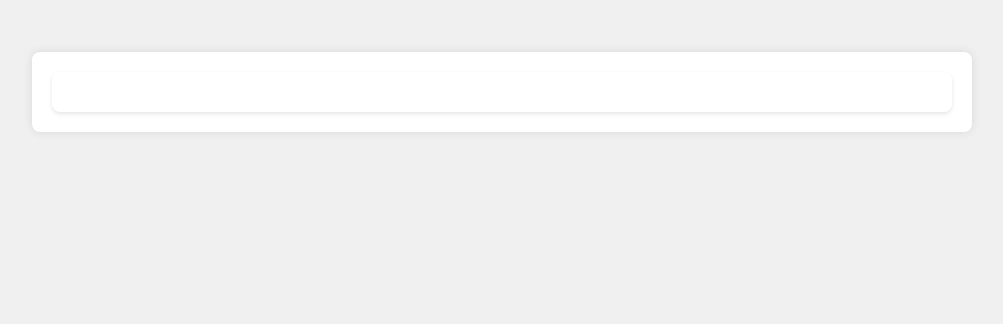
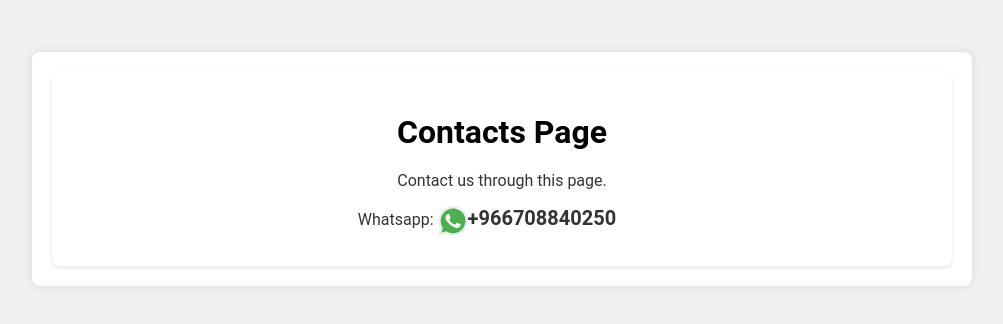
Before and after one commit to nikitahtml/lesson-62, a React (Vite) app: page /contacts in a window 1280 px wide. Shown: the top 324 px of the page, without its empty margins (138-1141 px from the left). Built offline with nearby package versions, Linux system fonts and the light colour scheme.

Commit message:
Made the component, Contact us

```diff
--- a/src/App.css
+++ b/src/App.css
@@ -79,3 +79,13 @@ h1 {
   color: #666;
   line-height: 1.6;
 }
+
+span {
+ background-image: url("ic-whatsapp.svg");
+  background-repeat: no-repeat;
+  background-position: top 30px left;
+  font-size: 20px;
+  font-weight: bold;
+  padding: 30px;
+
+}
--- a/src/pages/Contacts.tsx
+++ b/src/pages/Contacts.tsx
@@ -1,9 +1,11 @@
+import React from 'react';
 
-const Contacts = () => {
+const Contacts: React.FC = () => {
     return (
         <div>
-
-
+            <h1>Contacts Page</h1>
+            <p>Contact us through this page.</p>
+            <p>Whatsapp: <span>+966708840250</span></p>
         </div>
     );
 };
```
Also changed, not shown: src/ic-whatsapp.svg (added).
